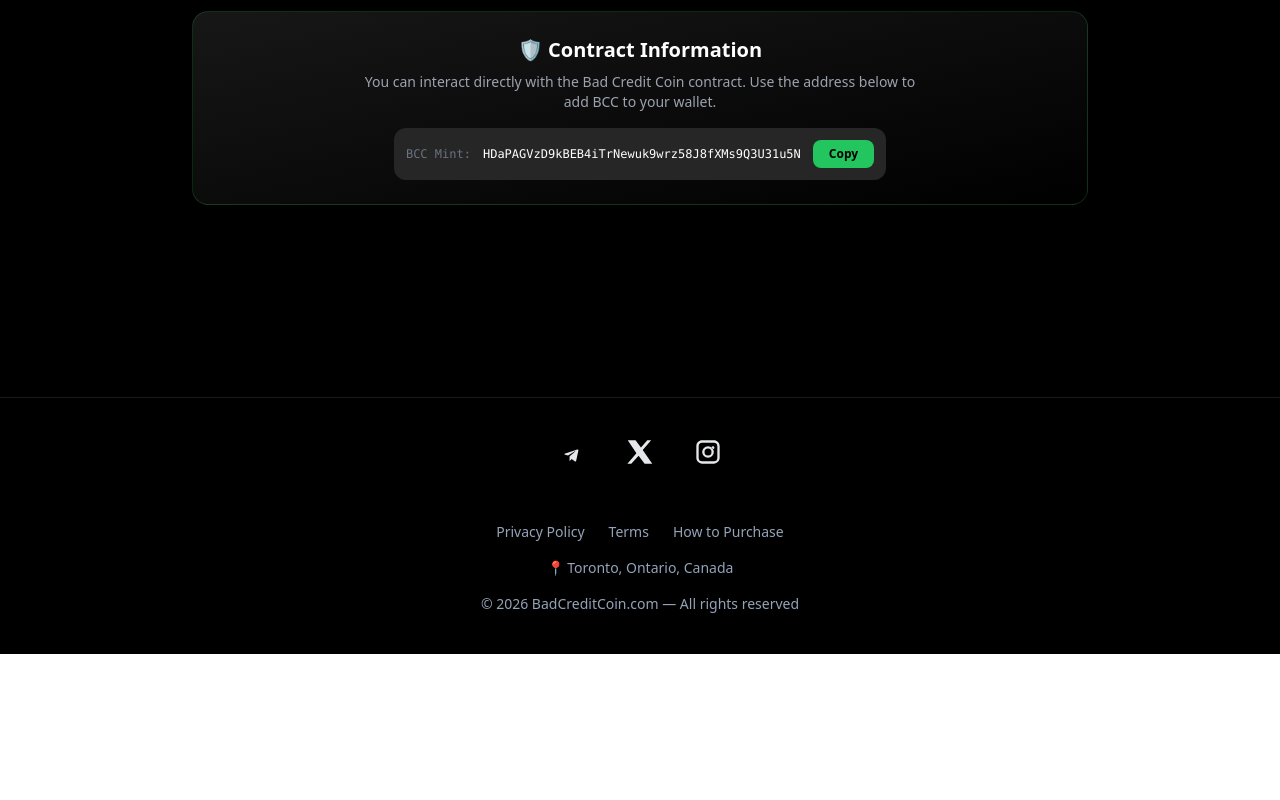
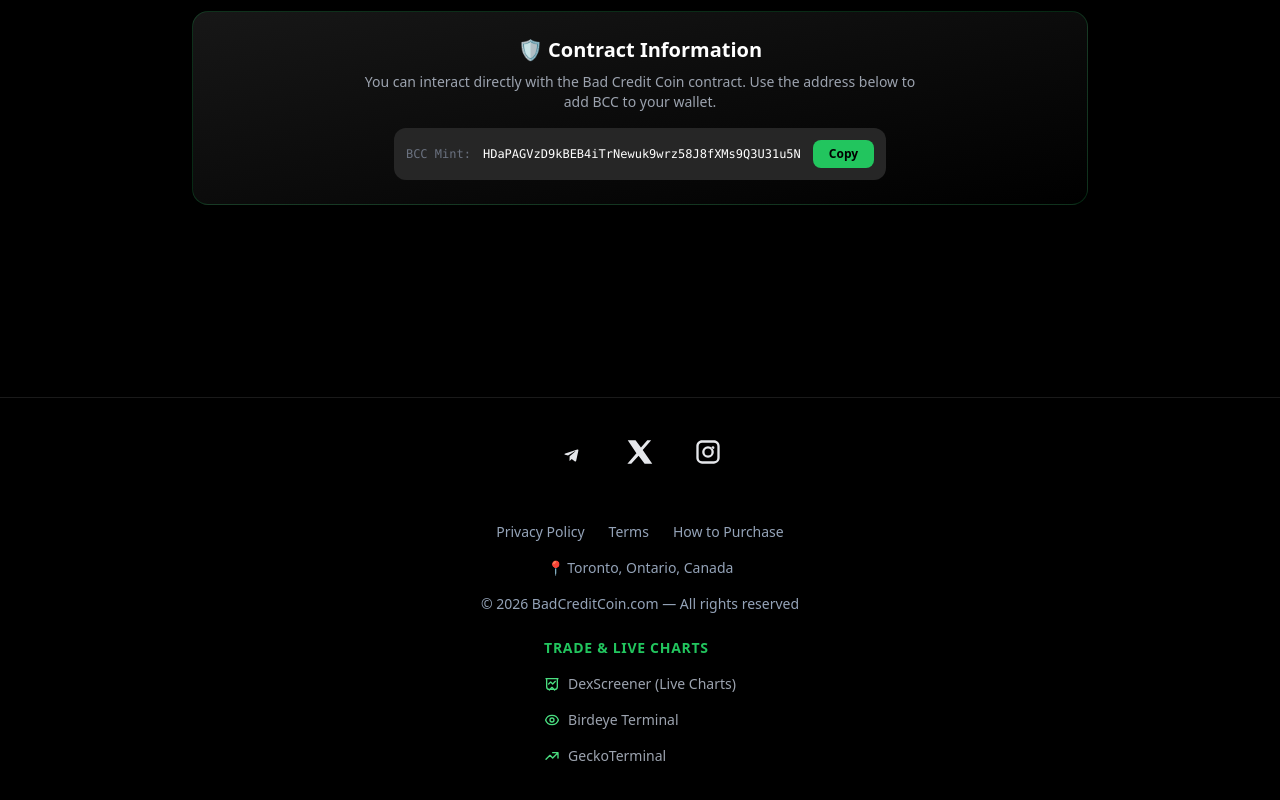
Before and after one commit to jahangirchoudhry1978-star/bad-credit-coin, a React (Vite) app: page / in a window 1280 px wide. Shown: the part 3569-4369 px from the top of the page. Before the commit the page ends 4223 px from the top, so only its background shows below. Built offline with nearby package versions, Linux system fonts and the light colour scheme.

Commit message:
Add charting links to App.tsx footer

```diff
--- a/src/App.tsx
+++ b/src/App.tsx
@@ -766,7 +766,49 @@ useEffect(() => {
   <p>📍 Toronto, Ontario, Canada</p>
   <p>© {new Date().getFullYear()} BadCreditCoin.com — All rights reserved</p>
 </div>
+{/* 🚀 ADDED LIVE CHARTS SECTION */}
+<div className="flex flex-col space-y-4">
+  <h3 className="text-sm font-bold uppercase text-green-500 tracking-wider">
+    Trade & Live Charts
+  </h3>
 
+  <a
+    href="https://dexscreener.com/solana/HDaPAGVzD9kBEB4iTrNewuk9wrz58J8fXMs9Q3U31u5N"
+    target="_blank"
+    rel="noopener noreferrer"
+    className="text-gray-400 hover:text-white flex items-center gap-2 transition-colors duration-200 text-sm"
+  >
+    <svg className="w-4 h-4 text-green-400" fill="none" stroke="currentColor" viewBox="0 0 24 24">
+      <path strokeLinecap="round" strokeLinejoin="round" strokeWidth={2} d="M7 12l3-3 3 3 4-4M8 21l4-4 4 4M3 4h18M4 4h16v12a4 4 0 01-4 4H8a4 4 0 01-4-4V4z" />
+    </svg>
+    <span>DexScreener (Live Charts)</span>
+  </a>
+
+  <a
+    href="https://birdeye.so/token/HDaPAGVzD9kBEB4iTrNewuk9wrz58J8fXMs9Q3U31u5N?chain=solana"
+    target="_blank"
+    rel="noopener noreferrer"
+    className="text-gray-400 hover:text-white flex items-center gap-2 transition-colors duration-200 text-sm"
+  >
+    <svg className="w-4 h-4 text-green-400" fill="none" stroke="currentColor" viewBox="0 0 24 24">
+      <path strokeLinecap="round" strokeLinejoin="round" strokeWidth={2} d="M15 12a3 3 0 11-6 0 3 3 0 016 0z" />
+      <path strokeLinecap="round" strokeLinejoin="round" strokeWidth={2} d="M2.458 12C3.732 7.943 7.523 5 12 5c4.478 0 8.268 2.943 9.542 7-1.274 4.057-5.064 7-9.542 7-4.477 0-8.268-2.943-9.542-7z" />
+    </svg>
+    <span>Birdeye Terminal</span>
+  </a>
+
+  <a
+    href="https://www.geckoterminal.com/solana/tokens/HDaPAGVzD9kBEB4iTrNewuk9wrz58J8fXMs9Q3U31u5N"
+    target="_blank"
+    rel="noopener noreferrer"
+    className="text-gray-400 hover:text-white flex items-center gap-2 transition-colors duration-200 text-sm"
+  >
+    <svg className="w-4 h-4 text-green-400" fill="none" stroke="currentColor" viewBox="0 0 24 24">
+      <path strokeLinecap="round" strokeLinejoin="round" strokeWidth={2} d="M13 7h8m0 0v8m0-8l-8 8-4-4-6 6" />
+    </svg>
+    <span>GeckoTerminal</span>
+  </a>
+</div>
 
   </div>
 </footer>
```
